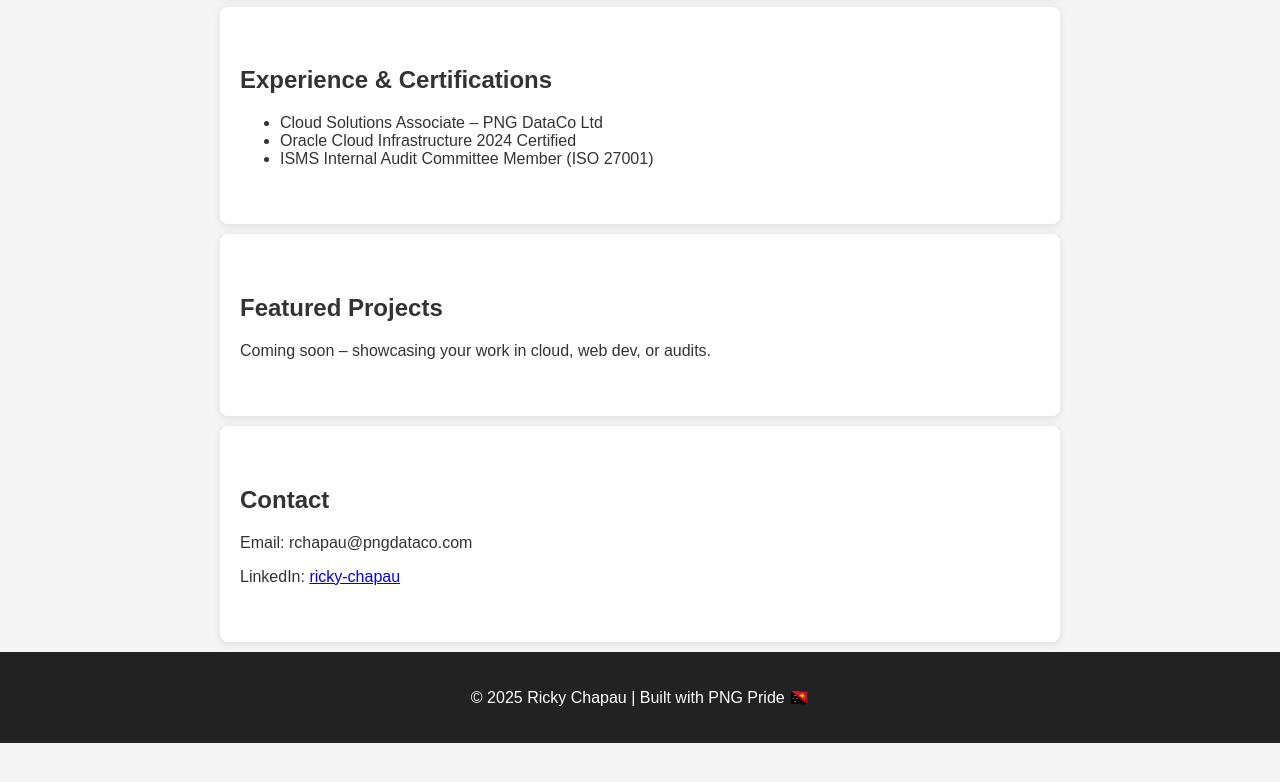
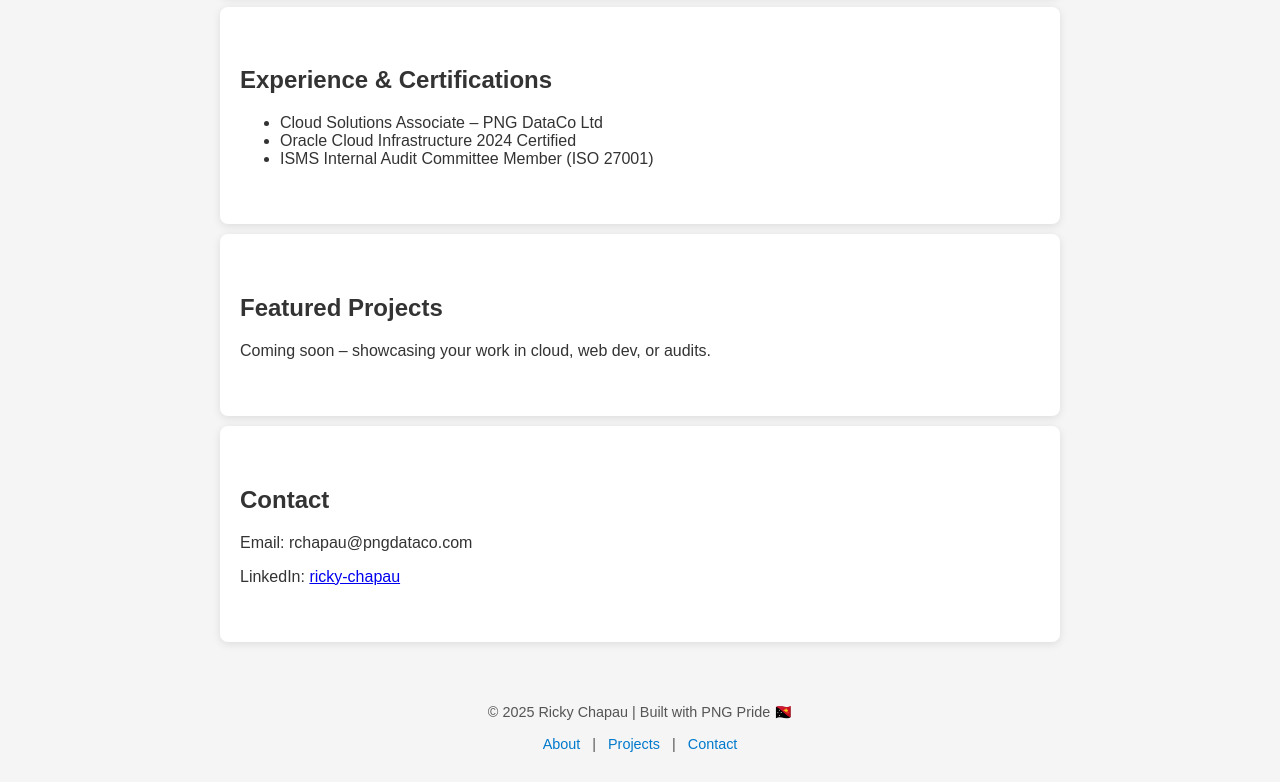
Before and after one commit to rickychapau/rickychapau.github.io, a plain HTML site: page index.html in a window 1280 px wide. Shown: the part 687-1469 px from the top of the page. Before the commit the page ends 1430 px from the top, so only its background shows below. Drawn offline with Linux system fonts and the light colour scheme.

Commit message:
Update index.html

```diff
--- a/index.html
+++ b/index.html
@@ -49,8 +49,14 @@
     <p>LinkedIn: <a href="https://www.linkedin.com/in/ricky-chapau" target="_blank">ricky-chapau</a></p>
   </section>
 
-  <footer>
-    <p>© 2025 Ricky Chapau | Built with PNG Pride 🇵🇬</p>
-  </footer>
+  <footer style="text-align:center; padding:1rem 0; font-size:0.9rem; color:#555; background:#f5f5f5; margin-top:2rem;">
+  <p>© 2025 Ricky Chapau | Built with PNG Pride 🇵🇬</p>
+  <p>
+    <a href="#about" style="color:#007acc; text-decoration:none; margin:0 0.5rem;">About</a> |
+    <a href="#projects" style="color:#007acc; text-decoration:none; margin:0 0.5rem;">Projects</a> |
+    <a href="#contact" style="color:#007acc; text-decoration:none; margin:0 0.5rem;">Contact</a>
+  </p>
+</footer>
+
 </body>
 </html>
```
